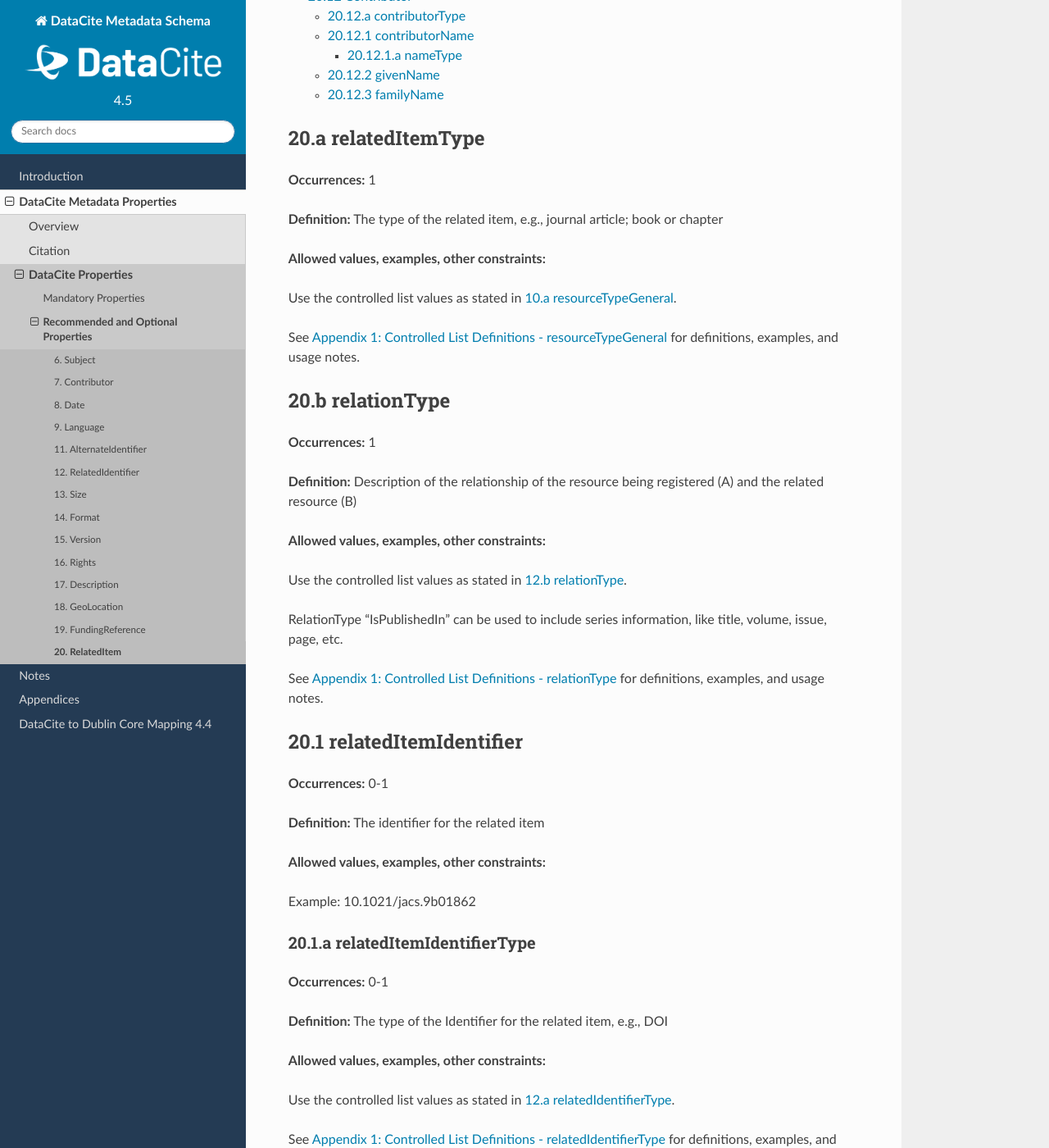
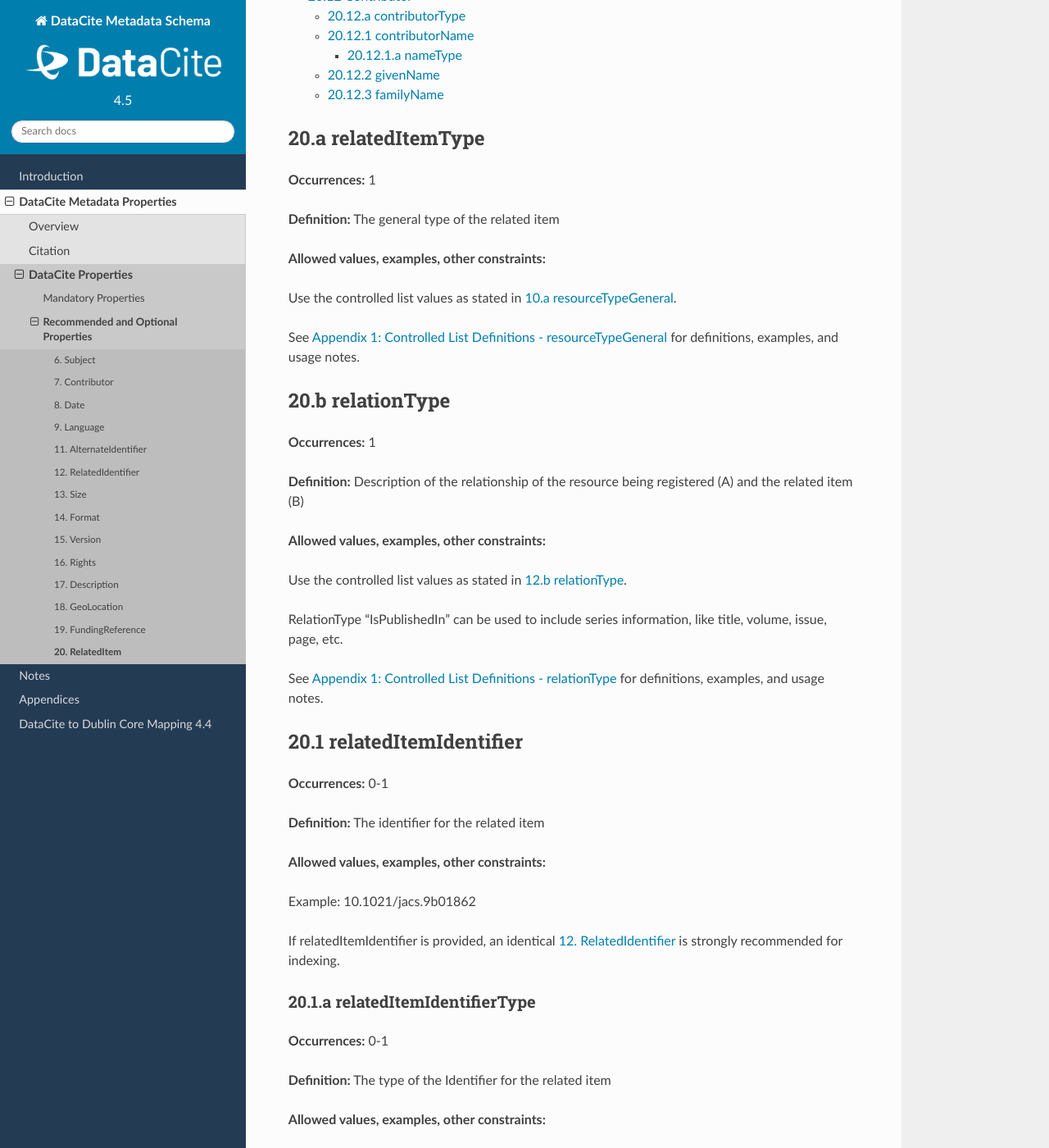
Before and after one commit to datacite/schema-docs, a Sphinx documentation site: the page built from docs/properties/recommended_optional/property_relateditem.rst, in a window 1280 px wide and 1400 px high, scrolled down 1141 px. Shown: the whole window at 82% size. Built offline with Sphinx 7.4.7 and the Read the Docs theme 2.0.0, drawn with Linux system fonts in a browser that asks for light colours; comment, search, counter and statistics services are not loaded; some of the changed text lies outside the part shown.

Commit message:
add relateditem proposal

```diff
--- a/docs/appendices/appendix_1/descriptionType.rst
+++ b/docs/appendices/appendix_1/descriptionType.rst
@@ -31,7 +31,7 @@ SeriesInformation
 
 **Definition:** Information about a repeating series, such as volume, issue, number.
 
-**Usage Notes:** The information previously encoded as a description with this type should now be explicitly provided in tagged fields using the new :doc:`RelatedItem </properties/recommended_optional/property_relateditem>` property.
+**Usage Notes:** The information previously encoded as a description with this type should now be explicitly provided in tagged fields using the new :doc:`RelatedItem </properties/recommended_optional/property_relateditem>` property with relationType "IsPublishedIn" selected.
 
 
 TableOfContents
--- a/docs/properties/mandatory/property_title.rst
+++ b/docs/properties/mandatory/property_title.rst
@@ -28,3 +28,5 @@ Free text.
 * Subtitle
 * TranslatedTitle
 * Other
+
+The titleType subproperty is used when more than a single title is provided. Unless otherwise indicated by titleType, a title is considered to be the main title.
--- a/docs/properties/recommended_optional/property_description.rst
+++ b/docs/properties/recommended_optional/property_description.rst
@@ -37,6 +37,6 @@ If Description is used, descriptionType is mandatory.
 * TechnicalInfo
 * Other
 
-Note: SeriesInformation as a container for series title, volume, issue, page number, and related fields, is now superseded by the new :doc:`RelatedItem </properties/recommended_optional/property_relateditem>` property.
+Note: SeriesInformation as a container for series title, volume, issue, page number, and related fields, is now superseded by the new :doc:`RelatedItem </properties/recommended_optional/property_relateditem>` property with relationType "IsPublishedIn" selected.
 
 See :doc:`Appendix 1: Controlled List Definitions - descriptionType </appendices/appendix_1/descriptionType>` for definitions.
--- a/docs/properties/recommended_optional/property_relateditem.rst
+++ b/docs/properties/recommended_optional/property_relateditem.rst
@@ -3,10 +3,11 @@
 
 .. note::
    References to 2.1 and 20.11.1 should reference 20.12.1.
+   ALA-LC schemas footnote missing (20.2.1)
 
 **Occurrences:** 0-n
 
-**Definition:** Information about a resource related to the one being registered, e.g., a journal or book of which the article or chapter is part
+**Definition:** Information about a resource related to the one being registered
 
 **Allowed values, examples, other constraints:**
 
@@ -21,7 +22,7 @@ Can be used to provide series information or a text citation where the related r
 
 **Occurrences:** 1
 
-**Definition:** The type of the related item, e.g., journal article; book or chapter
+**Definition:** The general type of the related item
 
 **Allowed values, examples, other constraints:**
 
@@ -35,7 +36,7 @@ See :doc:`Appendix 1: Controlled List Definitions - resourceTypeGeneral </append
 
 **Occurrences:** 1
 
-**Definition:** Description of the relationship of the resource being registered (A) and the related resource (B)
+**Definition:** Description of the relationship of the resource being registered (A) and the related item (B)
 
 **Allowed values, examples, other constraints:**
 
@@ -57,13 +58,15 @@ See :doc:`Appendix 1: Controlled List Definitions - relationType </appendices/ap
 
 Example: 10.1021/jacs.9b01862
 
+If relatedItemIdentifier is provided, an identical :doc:`/properties/recommended_optional/property_relatedidentifier` is strongly recommended for indexing.
+
 
 20.1.a relatedItemIdentifierType
 ^^^^^^^^^^^^^^^^^^^^^^^^^^^^^^^^^^
 
 **Occurrences:** 0-1
 
-**Definition:** The type of the Identifier for the related item, e.g., DOI
+**Definition:** The type of the Identifier for the related item
 
 **Allowed values, examples, other constraints:**
 
@@ -323,8 +340,6 @@ Free text
 **Definition:** An institution or person identified as contributing to the development of the resource. If multiple contributors are identified, this subproperty may be repeated for each contributor.
 
 **Allowed values, examples, other constraints:**
-
-Note: DataCite infrastructure supports up to 10000 names. For name lists above that size, consider attribution via linking to the related metadata.
 
 Examples: Charpy, Antoine; Foo Data Center
 
```
Also changed, not shown: other parts of docs/properties/recommended_optional/property_relateditem.rst (+16 -2 lines).
